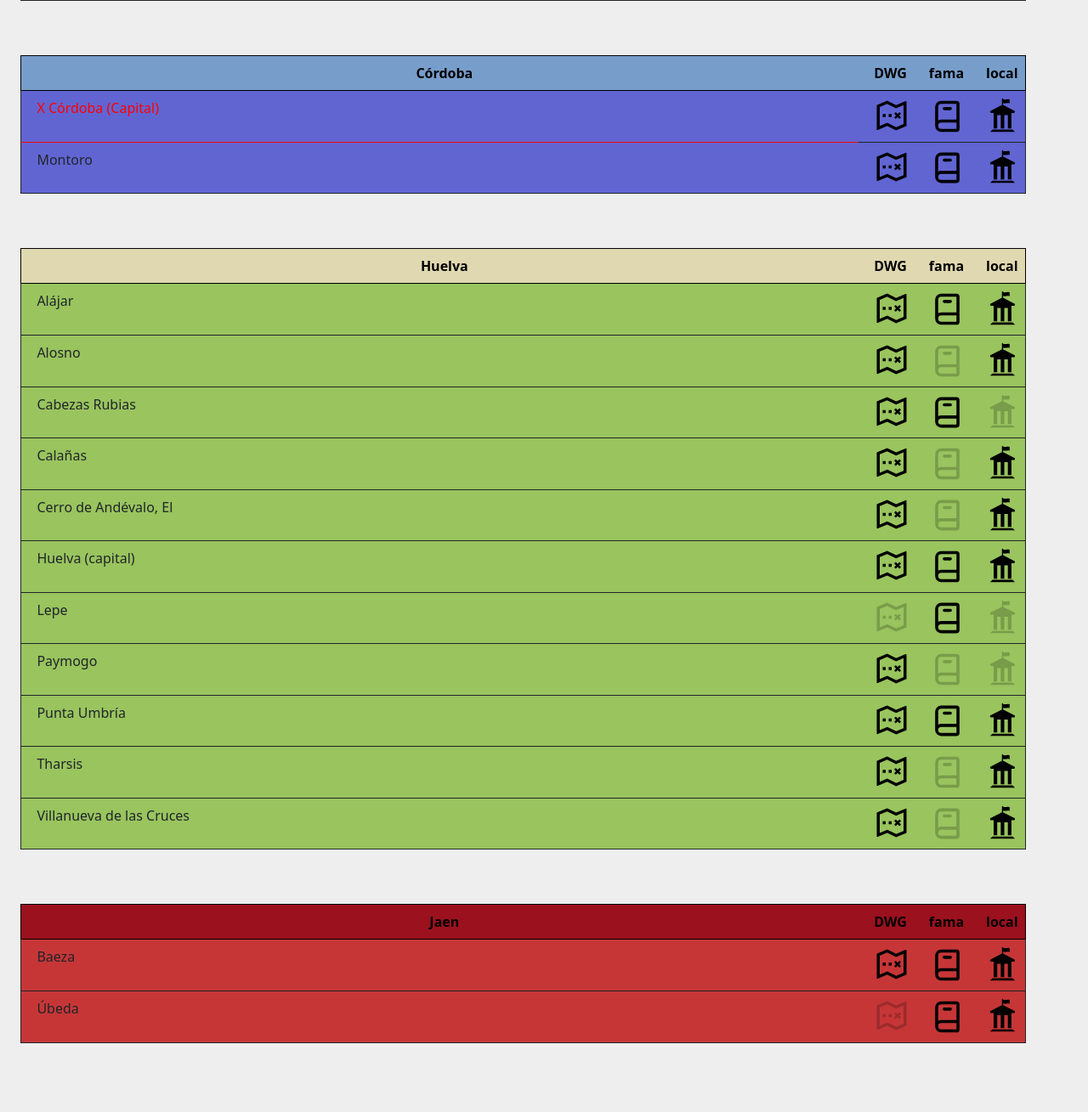
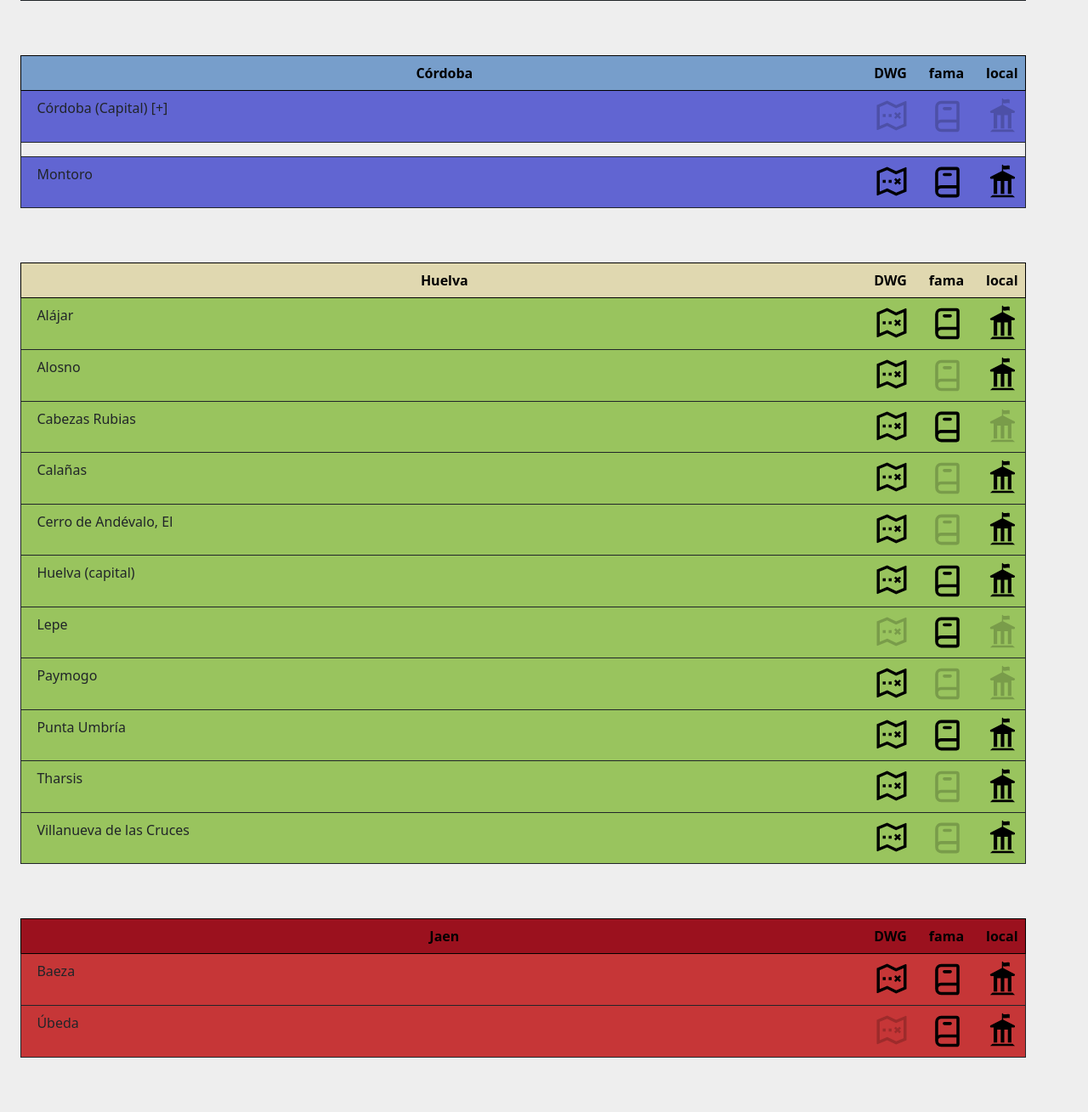
Before and after one commit to jescuderobus/rrcartografia, a PHP site: page /mapas.html in a window 1280 px wide. Shown: the part 4302-5611 px from the top of the page at 85% size. Before the commit the page ends 5530 px from the top, so only its background shows below. Run offline with PHP 8.4, Linux system fonts and the light colour scheme; some libraries are stand-ins or nearby versions.

Commit message:
Poner desplegable (1) y cambios en su estilo
-Se ha puesto desplegable en Córdoba(Capital)
-Se ha corregido Capital en sevilla que estaba mal escrita
-Se ha cambiado CSS

```diff
--- a/mapas211125/mapas.html
+++ b/mapas211125/mapas.html
@@ -14,6 +14,25 @@
                 Portal de
                 cartografía digital <grad style="color: green">An</grad><grad class="texto-borde">da</grad><grad style="color: green">lu</grad><grad class="texto-borde">ci</grad><grad style="color: green">a</grad>
         </h1>
+
+<script type="teXt/javascript">
+function desplegar(tabla_a_desplegar,estadoT) {
+var tablA = document.getElementById(tabla_a_desplegar);
+var estadOt = document.getElementById(estadoT);
+
+switch(tablA.style.display) {
+case "none":
+tablA.style.display = "block";
+estadOt.innerHTML = "Ocultar coneNido"
+break;
+default:
+tablA.style.display = "none";
+estadOt.innerHTML = "Mostrar coNteNido"
+break;
+}
+}
+</script>
+
 </head>
 
 <body>
@@ -858,8 +877,62 @@
                                                                 <td>local</td>
                                                         </tr>
                                                         <tr class="pueblo_cordoba">
-                                                                <td style="color:red;">X Córdoba (Capital)</td>
-                                                                <td class="enlaces"><a
+                                                                <td onClick="desplegar('tabla_a_desplegar','estadoT')">Córdoba (Capital) [+]</td>
+                                                                <td class="enlaces opacidad"><a
+                                                                                href="https://biblus--us--es.us.debiblio.com/fama2/arq/rrcartografia/cordoba/montoro/DWG%20Montoro.rar"><img
+                                                                                        src="treasure-map-line.svg" /></a>
+                                                                </td>
+                                                                <td class="enlaces opacidad"><a
+                                                                                href="https://fama.us.es/discovery/fulldisplay?docid=alma991011003339704987&context=L&vid=34CBUA_US:VU1&search_scope=all_data_not_idus&tab=all_data_not_idus&lang=es"><img
+                                                                                        src="book-alt.svg" /></a>
+                                                                </td>
+                                                                <td class="enlaces opacidad"><a
+                                                                                href="https://ws132.juntadeandalucia.es/situadifusion/pages/search2.jsf"><img
+                                                                                        src="city-hall.svg" /></a>
+                                                                </td>
+
+<!---------------------------------------------------------------------------------->
+<tr>
+<td>
+<table border="1" id="tabla_a_desplegar" style="display: none;">
+
+
+
+<tr class="pueblo_cordoba">
+                                                                <td><a style="color:black;"
+                                                                                href="https://biblus--us--es.us.debiblio.com/fama2/arq/rrcartografia/cordoba/cordoba/DWG.rar">Córdoba</a></td>
+                                                                                <td> </td>
+                                                                                 <td> </td>
+                                                                                  <td> </td>
+
+
+
+                                                        </tr>
+
+<tr class="pueblo_cordoba">
+
+
+                                                                                <td><a style="color:black;"
+                                                                                href="https://biblus--us--es.us.debiblio.com/fama2/arq/rrcartografia/cordoba/montoro/DWG%20Montoro.rar">Montoro</a></td>
+                                                                                <td> </td>
+                                                                                 <td> </td>
+                                                                                  <td> </td>
+
+
+
+                                                        </tr>
+
+
+
+
+
+
+</table>
+</td>
+</tr>
+
+<!---------------------------------------------------------------------------------->
+                                                            <!---------------------------    <td class="enlaces"><a
                                                                                 href="https://biblus--us--es.us.debiblio.com/fama2/arq/rrcartografia/cordoba/"><img
                                                                                         src="treasure-map-line.svg" /></a>
                                                                 </td>
@@ -871,7 +944,7 @@
                                                                                 href="https://www.gmucordoba.es/urbanismo/plan-general-de-ordenacion-urbanistica-pgou"><img
                                                                                         src="city-hall.svg" /></a>
                                                                 </td>
-                                                        </tr>
+                                                        </tr>------------>
                                                         <tr class="pueblo_cordoba">
                                                                 <td>Montoro</td>
                                                                 <td class="enlaces"><a
@@ -1125,6 +1198,7 @@
                 });
         </script>
 
+
         <!--<audio controls>
                 <source src="C:\Users\Nelty\OneDrive\Escritorio\Proyectos Códigos\Proyecto Cartografía\Himno.mp3"
                         type="audio/mp3">
--- a/mapas211125/miestilito.css
+++ b/mapas211125/miestilito.css
@@ -198,6 +198,13 @@
 	margin-bottom: 5%;
 }
 
+.pueblo_cordoba2 {
+
+	background-color: #6165d2;
+
+	width: 100%;
+}
+
 .pueblo_jaen {
 
 	background-color: #c63637;
@@ -225,6 +232,11 @@ tr {
 
 .enlaces{
 	background-color: rgba(255,255,255,0.72);
+}
+
+.enlaces_peques{
+	margin:0;
+	padding:0;
 }
 
 td{
```
